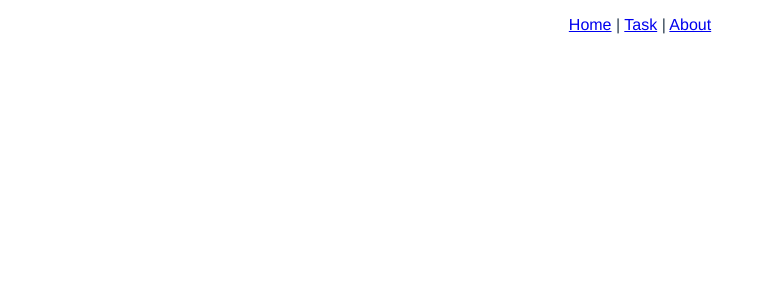
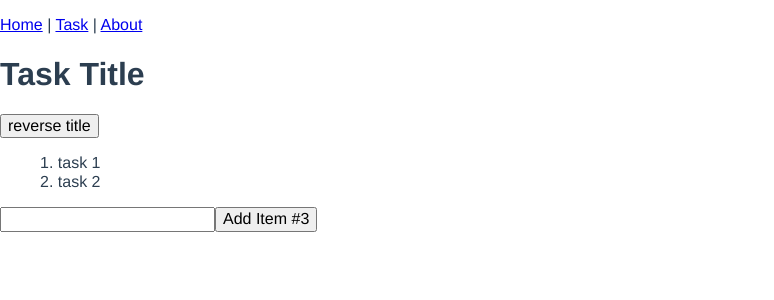
Before and after one commit to davidkoojohn/bmi-vue3-ts, a Vue app: page /#/task in a window 1280 px wide. Before the commit this address had no page. Shown: the top 300 px of the page, without its empty margins (0-774 px from the left). Built offline with nearby package versions, Linux system fonts and the light colour scheme.

Commit message:
usage setup base

```diff
--- a/src/App.vue
+++ b/src/App.vue
@@ -19,14 +19,6 @@ export default defineComponent({
 })
 </script>
 
-<style scoped>
-.app {
-  display: flex;
-  flex-direction: column;
-  align-items: center;
-}
-</style>
-
 <style>
 #app {
   font-family: Avenir, Helvetica, Arial, sans-serif;
--- a/src/router/index.ts
+++ b/src/router/index.ts
@@ -8,7 +8,7 @@ const routes: Array<RouteRecordRaw> = [
     component: () => import('../views/Landing.vue')
   },
   {
-    path: '/',
+    path: '/task',
     name: 'Task',
     component: () => import('../views/Task.vue')
   },
--- a/src/views/Task.vue
+++ b/src/views/Task.vue
@@ -1,3 +1,55 @@
 <template>
-  <h1>task</h1>
+  <h1>{{ title }}</h1>
+  <button @click="reverseTitle">reverse title</button>
+  <ul>
+    <li v-for="(item, index) of list">{{index + 1}}. {{item.title}}</li>
+  </ul>
+  <input type="text" v-model="text">
+  <button @click="createItem">Add Item #{{ listCount }}</button>
 </template>
+
+<script lang="ts">
+import { defineComponent, ref, reactive, computed } from 'vue'
+
+export default defineComponent({
+  name: 'Task',
+  setup: () => {
+    const title = ref('Task Title')
+    const reverseTitle = () => {
+      title.value = title.value.split('').reverse().join('')
+    }
+
+    const list = reactive([
+      {id: 1, title: 'task 1'},
+      {id: 2, title: 'task 2'},
+    ])
+    const listCount = computed(() => list.length + 1)
+
+    const createItem = () => {
+      list.push({
+        id: Date.now(),
+        title: text.value
+      })
+
+      text.value = ''
+    }
+
+    const text = ref('')
+
+    return {
+      title,
+      reverseTitle,
+      list,
+      listCount,
+      createItem,
+      text,
+    }
+  }
+})
+</script>
+
+<style scoped>
+ul {
+  list-style: none;
+}
+</style>
```
